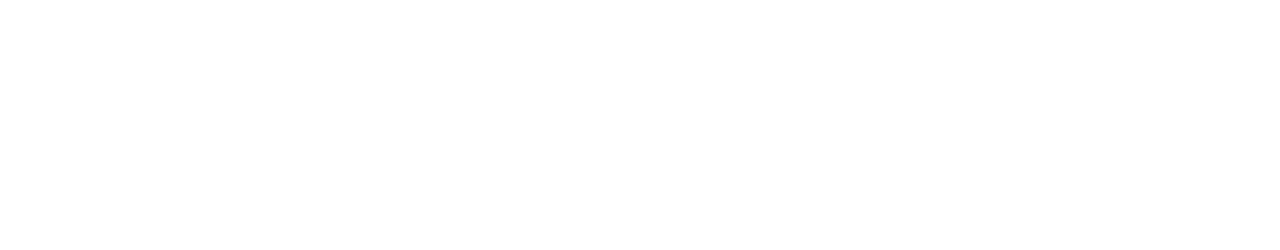
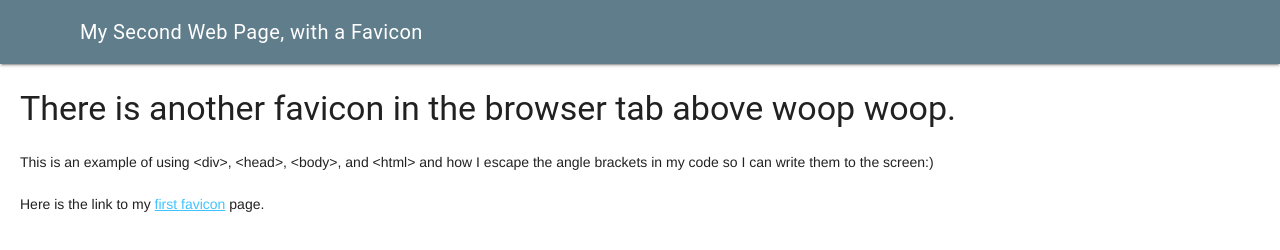
Before and after one commit to ICS20-Programming-MadeleineF/Unit1-06-HTML-Favicon, a plain HTML site: page more_fav.html in a window 1280 px wide. Drawn offline with nearby package versions, Linux system fonts and the light colour scheme.

Commit message:
page twice is what i did

```diff
--- a/more_fav.html
+++ b/more_fav.html
@@ -0,0 +1,48 @@
+<!DOCTYPE html>
+<!--ICS20-Unit1-06-HTML-Favicon -->
+<html lang="en-ca">
+  <head>
+    <meta charset="utf-8">
+    <meta name="description" content="My first webpage, with Favicon">
+    <meta name="keywords" content="immaculata, ics2o">
+    <meta name="author" content="Madeleine Forgeron">
+    <meta name="viewport" content="width=divice-width, initial-scale=1.0">
+		<!-- For the favicon on this page -->
+    <link rel="apple-touch-icon" sizes="180x180" href="./faviocn-flounder_pt2/apple-touch-icon.png">
+    <link rel="icon" type="image/png" sizes="32x32" href="./faviocn-flounder_pt2/favicon-32x32.png">
+    <link rel="icon" type="image/png" sizes="16x16" href="./faviocn-flounder_pt2/favicon-16x16.png">
+    <link rel="manifest" href="site.webmanifest">
+
+		<!-- To use Google's MDL -->
+    <link rel="stylesheet" href="https://fonts.googleapis.com/icon?family=Material+Icons">
+    <link rel="stylesheet" href="https://code.getmdl.io/1.3.0/material.blue_grey-light_blue.min.css" />
+    <title>My Second Web Page, with Favicon</title>
+  </head>
+  <body>
+		<!-- To use Google's MDL -->
+		<script defer src="https://code.getmdl.io/1.3.0/material.min.js"></script>
+
+		<div class = "mdl-layout mdl-js-layout mdl-layout--fixed-header">
+
+			<!-- Web page header -->
+	    <header class = "mdl-layout__header">
+	      <div class = "mdl-layout__header-row">
+	        <span class = "mdl-layout-title">My Second Web Page, with a Favicon</span>
+	      </div>
+	    </header>
+
+			<!-- Container for web page content -->
+	    <main class = "mdl-layout__content" style = "padding-left:20px">
+
+		    <h3>There is another favicon in the browser tab above woop woop.</h3>
+
+				<!-- My div tag with an id -->
+				<div id = "hello-world">This is an example of using &ltdiv&gt,  &lthead&gt, &ltbody&gt, and &lthtml&gt and how I escape the angle brackets in my code so I can write them to the screen:)</div>
+				<br>
+		    <p>
+		      Here is the link to my <a href="./index.html">first favicon</a> page.
+		    </p>
+			</main>
+		</div>
+  </body>
+</html>
```
Also changed, not shown: index.html (+0 -1 lines), faviocn-flounder_pt2/android-chrome-192x192.png (added), faviocn-flounder_pt2/android-chrome-512x512.png (added), faviocn-flounder_pt2/apple-touch-icon.png (added), faviocn-flounder_pt2/favicon-16x16.png (added), faviocn-flounder_pt2/favicon-32x32.png (added), faviocn-flounder_pt2/favicon.ico (added), faviocn-flounder_pt2/site.webmanifest (added).
